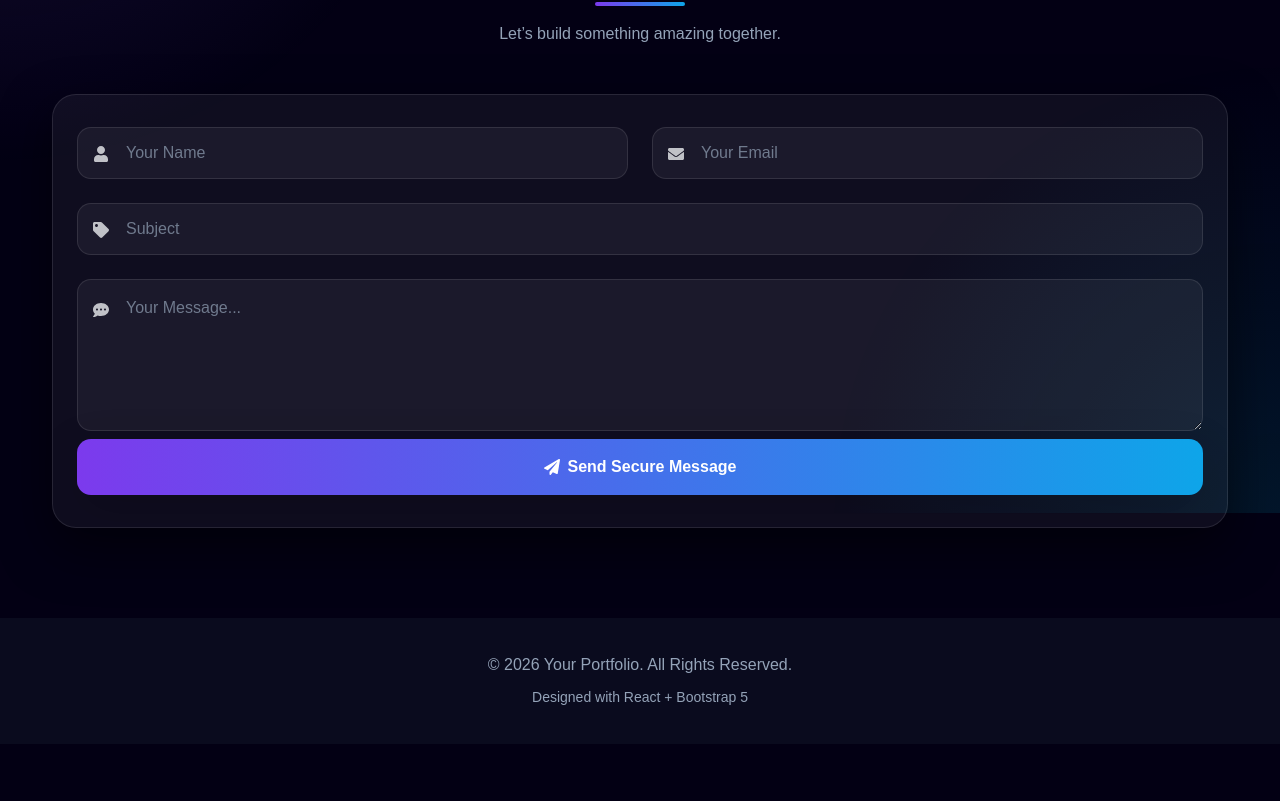
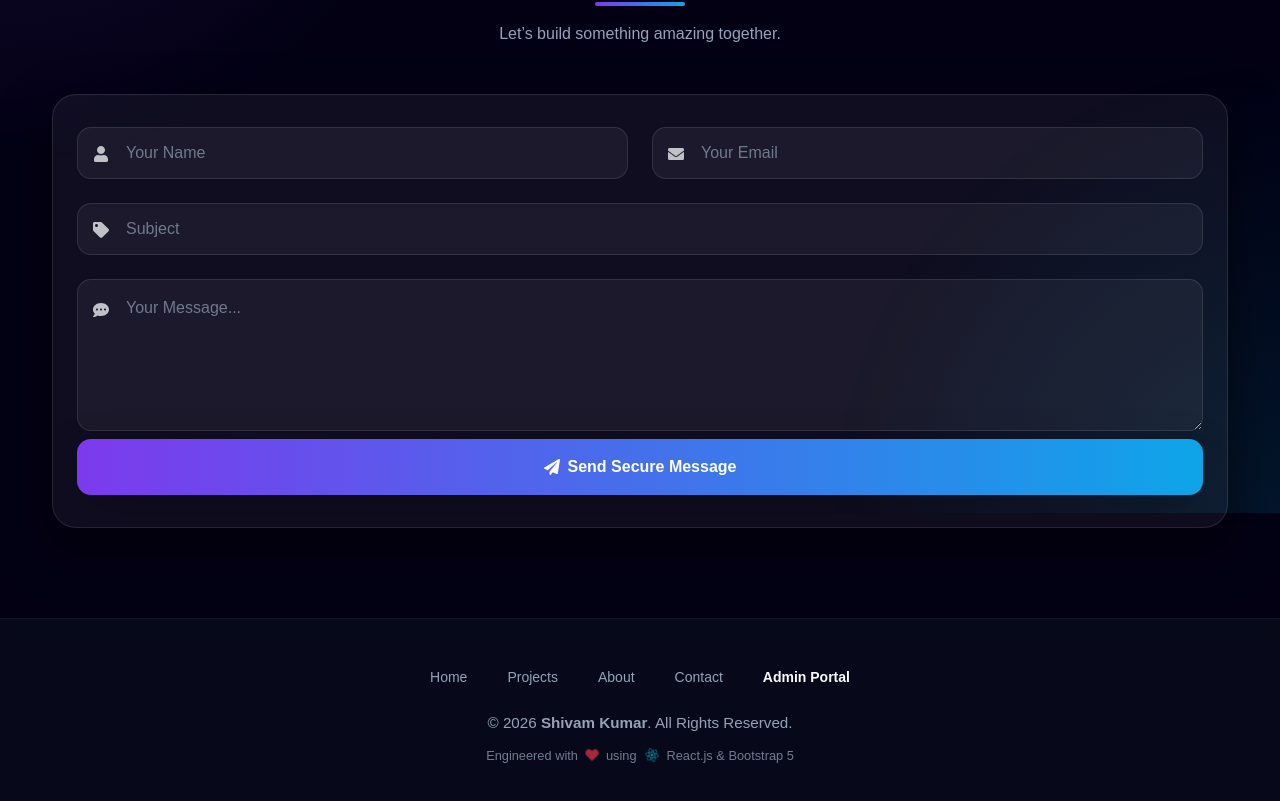
Before and after one commit to shivamkumar969/portfolio-v2, a React (Vite) app in the folder port-folio/: page /contact in a window 1280 px wide. Shown: the part 287-1088 px from the top of the page. Before the commit the page ends 1031 px from the top, so only its background shows below. Built offline with nearby package versions, Linux system fonts and the light colour scheme.

Commit message:
style: overhaul site Footer layout framework to feature dynamic JS date variables, executive Shivam Kumar branding text tokens, customized inline navigation router chains, and infinite CSS vector rotational keyframes

```diff
--- a/port-folio/src/common/Footer.jsx
+++ b/port-folio/src/common/Footer.jsx
@@ -1,9 +1,34 @@
+import { FaHeart, FaReact } from "react-icons/fa";
+import { Link } from "react-router-dom";
+
 function Footer() {
+  const currentYear = new Date().getFullYear();
+
   return (
-    <footer className="footer-area">
+    <footer className="footer-area py-5 border-top border-secondary border-opacity-10 mt-auto" style={{ background: 'rgba(10, 15, 30, 0.65)', backdropFilter: 'blur(12px)' }}>
       <div className="container text-center">
-        <p className="mb-2">© 2026 Your Portfolio. All Rights Reserved.</p>
-        <small>Designed with React + Bootstrap 5</small>
+        {/* Dynamic Route Shortcut Map */}
+        <div className="d-flex flex-wrap justify-content-center gap-4 mb-4 small fw-medium">
+          <Link to="/" className="text-light text-decoration-none nav-link px-2">Home</Link>
+          <Link to="/portfolio" className="text-light text-decoration-none nav-link px-2">Projects</Link>
+          <Link to="/about" className="text-light text-decoration-none nav-link px-2">About</Link>
+          <Link to="/contact" className="text-light text-decoration-none nav-link px-2">Contact</Link>
+          <Link to="/admin" className="text-theme text-decoration-none nav-link fw-bold px-2">Admin Portal</Link>
+        </div>
+
+        {/* Primary Dynamic Copyright */}
+        <p className="mb-2 text-light fw-medium" style={{ fontSize: '0.95rem' }}>
+          © {currentYear} <span className="text-theme fw-bold">Shivam Kumar</span>. All Rights Reserved.
+        </p>
+
+        {/* Micro-Animation Accented Stack Tags */}
+        <div className="opacity-75 d-inline-flex align-items-center gap-1 justify-content-center flex-wrap" style={{ fontSize: '0.8rem' }}>
+          <span>Engineered with</span>
+          <FaHeart className="text-danger animate-pulse mx-1" size={12} />
+          <span>using</span>
+          <FaReact className="text-info animate-spin ms-1 me-1" size={14} style={{ animationDuration: '6s' }} />
+          <span className="fw-medium">React.js & Bootstrap 5</span>
+        </div>
       </div>
     </footer>
   );
--- a/port-folio/src/css/animations.css
+++ b/port-folio/src/css/animations.css
@@ -206,3 +206,28 @@ section,
   transition: transform 0.1s ease-out;
   transform-style: preserve-3d;
 }
+
+@keyframes spinInfinite {
+  100% {
+    transform: rotate(360deg);
+  }
+}
+
+@keyframes pulseScale {
+  0%, 100% {
+    transform: scale(1);
+  }
+  50% {
+    transform: scale(1.25);
+  }
+}
+
+.animate-spin {
+  animation: spinInfinite 8s linear infinite;
+  display: inline-block;
+}
+
+.animate-pulse {
+  animation: pulseScale 1.5s ease-in-out infinite;
+  display: inline-block;
+}
```
